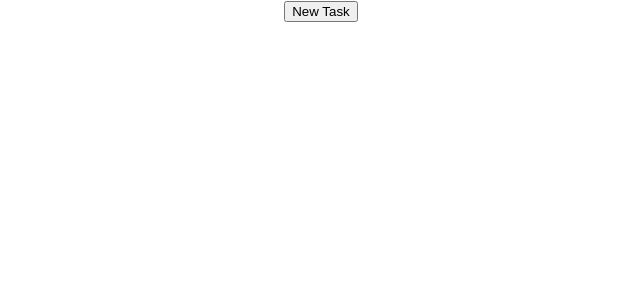
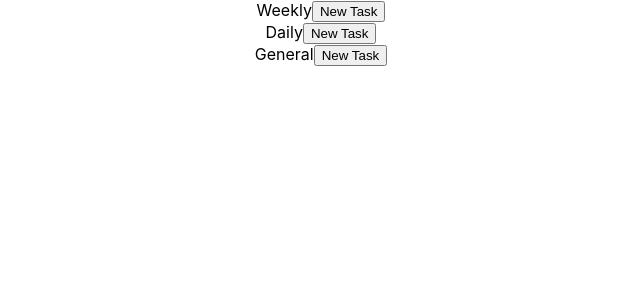
Before and after one commit to tcrurup/wow_task_manager, a React (Create React App) app in the folder task_manager_frontend/: page / in a window 1280 px wide. Shown: the top 300 px of the page, without its empty margins (319-959 px from the left). Built offline with nearby package versions, Linux system fonts and the light colour scheme.

Commit message:
create two other taskbox categories for tracking

```diff
--- a/task_manager_frontend/src/App.js
+++ b/task_manager_frontend/src/App.js
@@ -4,7 +4,9 @@ import TaskBox from './containers/TaskBox'
 function App() {
   return (
     <div className="App">
-      <TaskBox/>
+      <TaskBox taskBoxType="Weekly"/>
+      <TaskBox taskBoxType="Daily"/>
+      <TaskBox taskBoxType="General"/>
     </div>
   );
 }
--- a/task_manager_frontend/src/containers/TaskBox.js
+++ b/task_manager_frontend/src/containers/TaskBox.js
@@ -13,6 +13,7 @@ class TaskBox extends Component{
 
     render = () => {
         return <div className="taskBox">
+            {this.props.taskBoxType}
             <button type="button" onClick={this.newTask.bind(this)}>New Task</button>
             {this.state.tasks}
         </div>
```
